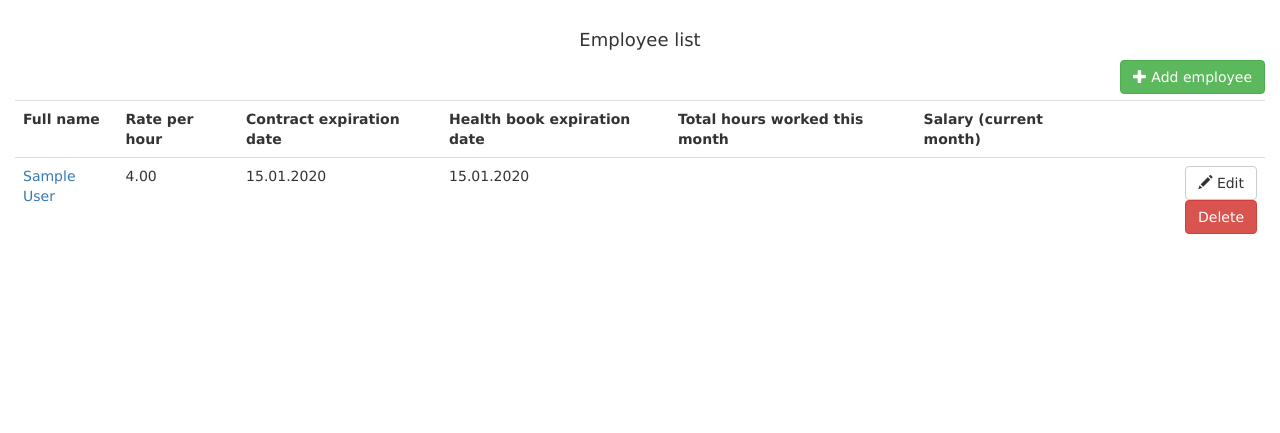
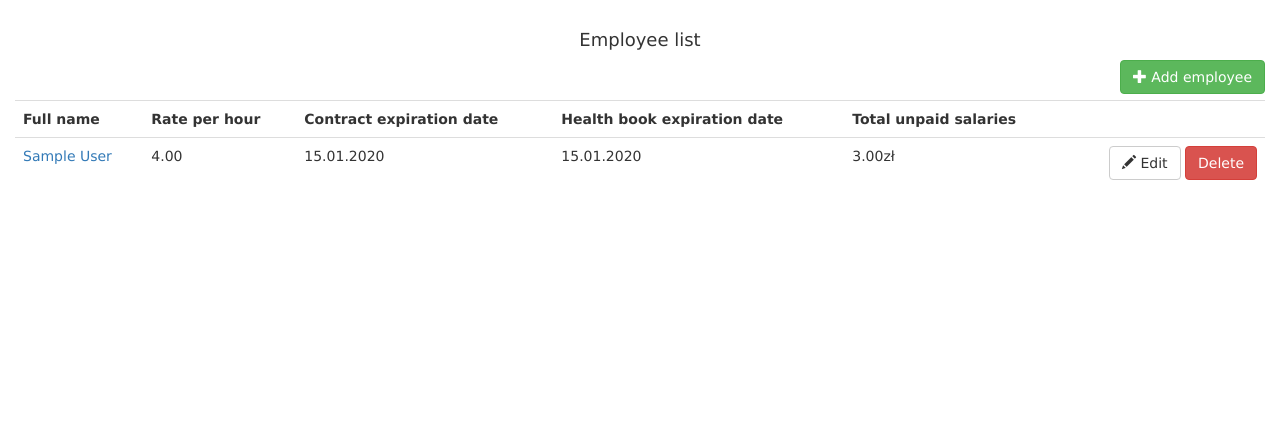
Before and after one commit to Code-Poets/polish-lody, a Django app: page /employees/ in a window 1280 px wide. Shown: the part 70-503 px from the top of the page. Run offline with Django 3.2, Linux system fonts and the light colour scheme; a user stored in the database is signed in; tables that the repository leaves empty hold one stand-in row (values such as "Sample post"); style sheets or scripts are compiled from the project's sources; some libraries are stand-ins or nearby versions.

Commit message:
modified employee_list to reflect changes in employee_detail template

```diff
--- a/templates/employees/employee_list.html
+++ b/templates/employees/employee_list.html
@@ -24,13 +24,9 @@
                     <b>Health book expiration date</b>
                 </td>
                 <td>
-                    <b>Total hours worked this month</b>
+                    <b>Total unpaid salaries</b>
                 </td>
                 <td>
-                    <b>Salary (current month)</b>
-                </td>
-                <td>
-
                 </td>
             </tr>
             {% for employee in all_employee_list %}
@@ -48,12 +44,7 @@
                     {{ employee.health_book_exp_date|date:"d.m.Y" }}
                 </td>
                 <td>
-                    {{ employee.hours_in_current_month }}
-                </td>
-                <td id="salary">
-                    {% if employee.salary %}
-                    {{ employee.salary }}zł
-                    {% endif %}
+                    {{ employee.all_unpaid_months_salary }}zł
                 </td>
                 <td align="right">
                     <a href="{% url 'employee_edit' employee.id %}" class="btn btn-default"><span class="glyphicon glyphicon-pencil" aria-hidden="true"></span> Edit</a>
```
